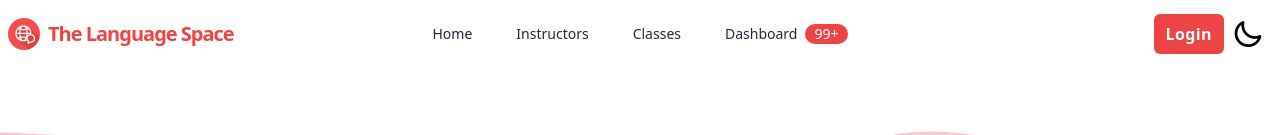
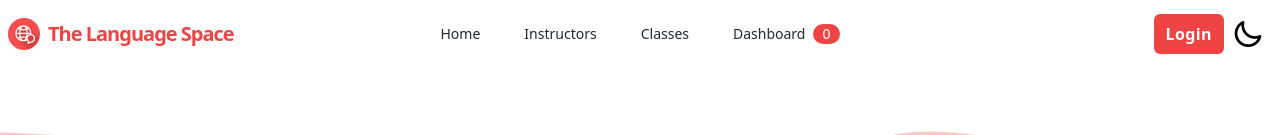
Before and after one commit to mashudalhasan/the-language-space-client, a React (Vite) app: page /classes in a window 1280 px wide. Shown: the top 135 px of the page. Built offline with nearby package versions, Linux system fonts and the light colour scheme; no server answers.

Commit message:
refetch functionality added on all classes page

```diff
--- a/src/Pages/Classes/AllClasses.jsx
+++ b/src/Pages/Classes/AllClasses.jsx
@@ -3,6 +3,7 @@ import { useContext } from "react";
 import { AuthContext } from "../../providers/AuthProvider";
 import Swal from "sweetalert2";
 import { useLocation, useNavigate } from "react-router-dom";
+import useCart from "../../hooks/useCart";
 
 const AllClasses = ({ item }) => {
   const {
@@ -14,6 +15,7 @@ const AllClasses = ({ item }) => {
     _id,
   } = item;
   const { user } = useContext(AuthContext);
+  const [, refetch] = useCart();
   const navigate = useNavigate();
   const location = useLocation();
 
@@ -39,6 +41,7 @@ const AllClasses = ({ item }) => {
         .then((res) => res.json())
         .then((data) => {
           if (data.insertedId) {
+            refetch();
             Swal.fire({
               position: "top-end",
               icon: "success",
--- a/src/Shared/Navbar/Navbar.jsx
+++ b/src/Shared/Navbar/Navbar.jsx
@@ -7,9 +7,11 @@ import { AuthContext } from "../../providers/AuthProvider";
 import { Tooltip } from "react-tippy";
 import placeholder from "../../assets/others/Portrait_Placeholder_Square.png";
 import "./Navbar.css";
+import useCart from "../../hooks/useCart";
 
 const Navbar = () => {
   const { user, logOut } = useContext(AuthContext);
+  const [cart] = useCart();
   // use theme from local storage if available or set light theme
   const [theme, setTheme] = useState(
     localStorage.getItem("theme") ? localStorage.getItem("theme") : "light"
@@ -52,7 +54,9 @@ const Navbar = () => {
       <li>
         <Link to="/dashboard">
           Dashboard
-          <div className="badge bg-red-500 text-white border-none">99+</div>
+          <div className="badge bg-red-500 text-white border-none">
+            {cart?.length || 0}
+          </div>
         </Link>
       </li>
       {user && (
```
